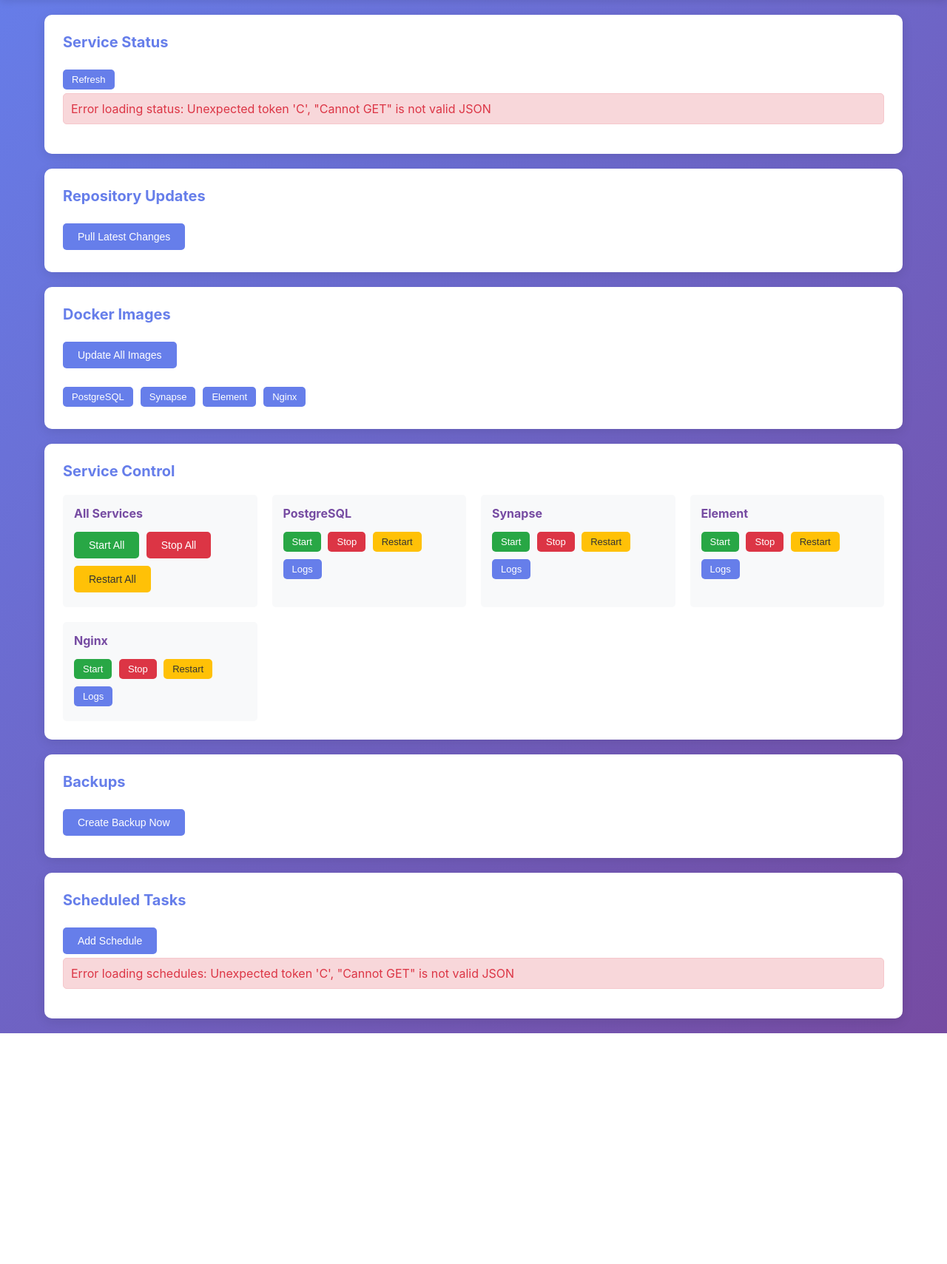
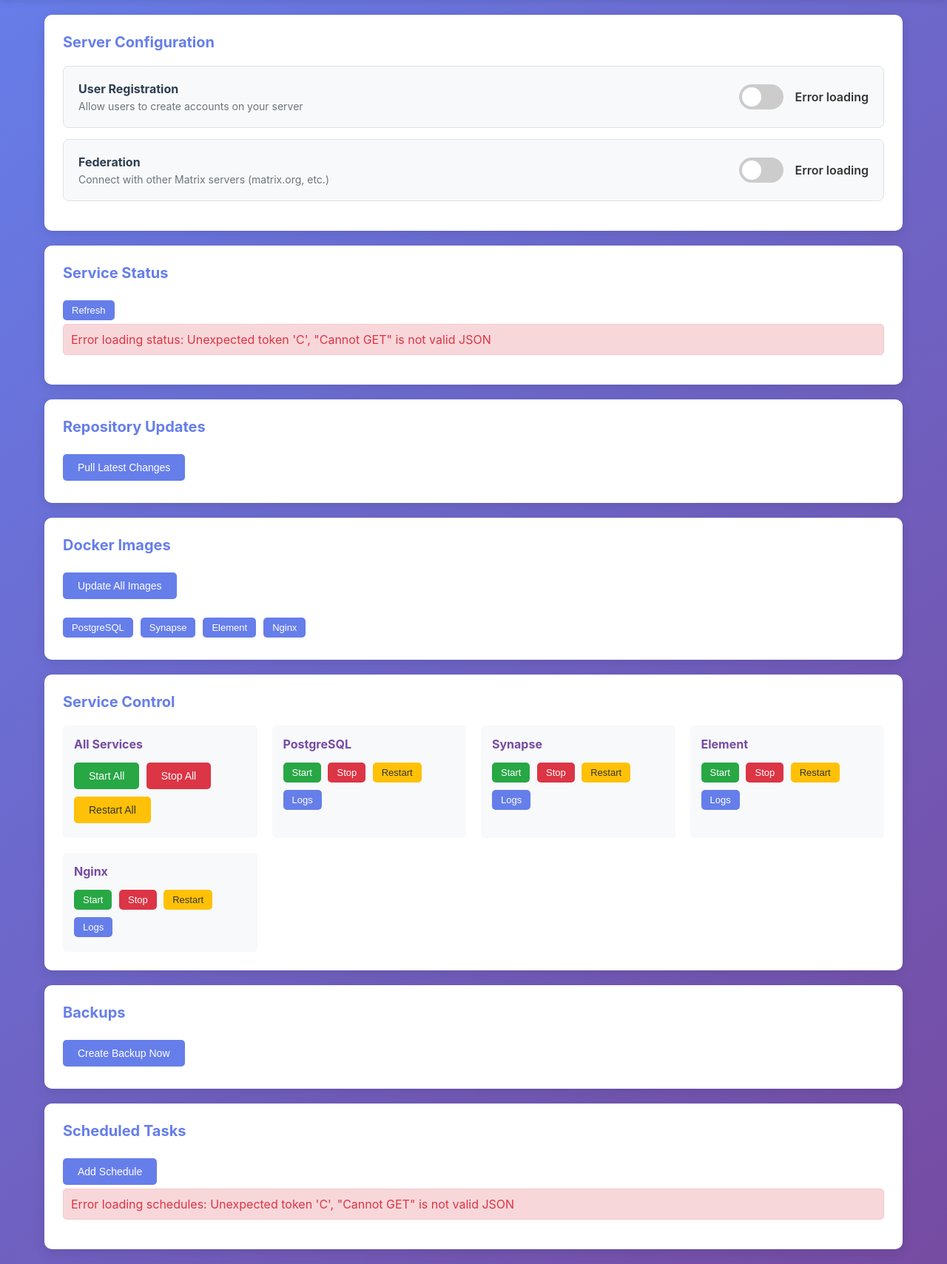
Before and after one commit to papaknee/simple-matrix-selfhost, a Flask app: page / in a window 1280 px wide. Shown: the part 76-1785 px from the top of the page at 74% size. Before the commit the page ends 1473 px from the top, so only its background shows below. Run offline with Flask 3, Linux system fonts and the light colour scheme; the visitor is signed in with stand-in values (Sample User, id 1).

Commit message:
Add admin console UI for registration and federation settings
Co-authored-by: papaknee <35754674+papaknee@users.noreply.github.com>

```diff
--- a/admin/app.py
+++ b/admin/app.py
@@ -34,6 +34,8 @@ ADMIN_PASSWORD = os.environ.get('ADMIN_CONSOLE_PASSWORD', 'admin')
 PROJECT_DIR = Path('/app/project')
 DOCKER_COMPOSE_FILE = PROJECT_DIR / 'docker-compose.yml'
 SCHEDULES_FILE = Path('/app/data/schedules.json')
+ENV_FILE = PROJECT_DIR / '.env'
+HOMESERVER_YAML = PROJECT_DIR / 'synapse_data' / 'homeserver.yaml'
 
 # Constants
 MAX_LOG_LINES = 10000
@@ -198,6 +200,77 @@ def backup_to_s3():
     except Exception as e:
         logger.error(f"Backup failed: {e}")
         return {'success': False, 'error': str(e)}
+
+
+def read_env_file():
+    """Read .env file and return as dictionary."""
+    env_vars = {}
+    if ENV_FILE.exists():
+        try:
+            with open(ENV_FILE, 'r') as f:
+                for line in f:
+                    line = line.strip()
+                    if line and not line.startswith('#') and '=' in line:
+                        key, value = line.split('=', 1)
+                        env_vars[key.strip()] = value.strip()
+        except Exception as e:
+            logger.error(f"Failed to read .env file: {e}")
+    return env_vars
+
+
+def update_env_file(key, value):
+    """Update a specific key in the .env file."""
+    try:
+        if not ENV_FILE.exists():
+            logger.error(".env file does not exist")
+            return False
+
+        # Read all lines
+        with open(ENV_FILE, 'r') as f:
+            lines = f.readlines()
+
+        # Find and update the key
+        key_found = False
+        updated_lines = []
+        for line in lines:
+            if line.strip() and not line.strip().startswith('#') and '=' in line:
+                current_key = line.split('=', 1)[0].strip()
+                if current_key == key:
+                    updated_lines.append(f"{key}={value}\n")
+                    key_found = True
+                else:
+                    updated_lines.append(line)
+            else:
+                updated_lines.append(line)
+
+        # If key not found, append it
+        if not key_found:
+            updated_lines.append(f"\n# Auto-added by admin console\n{key}={value}\n")
+
+        # Write back
+        with open(ENV_FILE, 'w') as f:
+            f.writelines(updated_lines)
+
+        return True
+    except Exception as e:
+        logger.error(f"Failed to update .env file: {e}")
+        return False
+
+
+def get_homeserver_config_value(key):
+    """Read a value from homeserver.yaml."""
+    try:
+        if not HOMESERVER_YAML.exists():
+            return None
+
+        import yaml
+        with open(HOMESERVER_YAML, 'r') as f:
+            config = yaml.safe_load(f)
+
+        return config.get(key)
+    except Exception as e:
+        logger.error(f"Failed to read homeserver.yaml: {e}")
+        return None
 
 
 @app.route('/')
@@ -488,6 +561,81 @@ def delete_schedule(schedule_id):
         return jsonify({'error': str(e)}), 500
 
 
+@app.route('/api/config/server-settings', methods=['GET'])
+@login_required
+def get_server_settings():
+    """Get current registration and federation settings."""
+    try:
+        env_vars = read_env_file()
+
+        # Get values from .env file (or defaults)
+        enable_registration = env_vars.get('ENABLE_REGISTRATION', 'true').lower() == 'true'
+        enable_federation = env_vars.get('ENABLE_FEDERATION', 'false').lower() == 'true'
+
+        # Try to get actual values from homeserver.yaml as well
+        actual_registration = get_homeserver_config_value('enable_registration')
+        actual_federation = get_homeserver_config_value('federation_domain_whitelist')
+
+        return jsonify({
+            'success': True,
+            'settings': {
+                'enable_registration': enable_registration,
+                'enable_federation': enable_federation,
+                'actual_registration': actual_registration,
+                'actual_federation_enabled': actual_federation == [] if actual_federation is not None else None
+            }
+        })
+    except Exception as e:
+        logger.error(f"Failed to get server settings: {e}")
+        return jsonify({'error': str(e)}), 500
+
+
+@app.route('/api/config/server-settings', methods=['POST'])
+@login_required
+def update_server_settings():
+    """Update registration and federation settings."""
+    try:
+        data = request.get_json()
+        enable_registration = data.get('enable_registration')
+        enable_federation = data.get('enable_federation')
+
+        # Validate inputs
+        if enable_registration is None and enable_federation is None:
+            return jsonify({'error': 'No settings provided'}), 400
+
+        # Update .env file
+        if enable_registration is not None:
+            value = 'true' if enable_registration else 'false'
+            if not update_env_file('ENABLE_REGISTRATION', value):
+                return jsonify({'error': 'Failed to update ENABLE_REGISTRATION in .env'}), 500
+            logger.info(f"Updated ENABLE_REGISTRATION to {value}")
+
+        if enable_federation is not None:
+            value = 'true' if enable_federation else 'false'
+            if not update_env_file('ENABLE_FEDERATION', value):
+                return jsonify({'error': 'Failed to update ENABLE_FEDERATION in .env'}), 500
+            logger.info(f"Updated ENABLE_FEDERATION to {value}")
+
+        # Restart synapse to apply changes
+        logger.info("Restarting Synapse to apply configuration changes")
+        restart_result = run_command('docker compose restart synapse')
+
+        if not restart_result['success']:
+            return jsonify({
+                'success': False,
+                'warning': 'Settings updated in .env but Synapse restart failed. Please restart manually.',
+                'error': restart_result['stderr']
+            }), 500
+
+        return jsonify({
+            'success': True,
+            'message': 'Settings updated successfully. Synapse is restarting...'
+        })
+    except Exception as e:
+        logger.error(f"Failed to update server settings: {e}")
+        return jsonify({'error': str(e)}), 500
+
+
 if __name__ == '__main__':
     # Restore schedules on startup
     schedules = load_schedules()
--- a/admin/requirements.txt
+++ b/admin/requirements.txt
@@ -2,3 +2,4 @@ Flask==3.0.0
 APScheduler==3.10.4
 boto3==1.34.17
 Werkzeug==3.0.1
+PyYAML==6.0.1
--- a/admin/static/css/style.css
+++ b/admin/static/css/style.css
@@ -312,6 +312,109 @@ button[type="submit"] {
     padding: 20px;
 }
 
+/* Configuration Section Styles */
+.config-section {
+    margin-top: 15px;
+}
+
+.config-item {
+    display: flex;
+    justify-content: space-between;
+    align-items: center;
+    padding: 20px;
+    background: #f8f9fa;
+    border-radius: 8px;
+    margin-bottom: 15px;
+    border: 1px solid #dee2e6;
+}
+
+.config-label {
+    flex: 1;
+}
+
+.config-label strong {
+    display: block;
+    font-size: 16px;
+    color: #2c3e50;
+    margin-bottom: 5px;
+}
+
+.config-description {
+    margin: 0;
+    color: #6c757d;
+    font-size: 14px;
+}
+
+.config-control {
+    display: flex;
+    align-items: center;
+    gap: 15px;
+}
+
+/* Toggle Switch Styles */
+.toggle {
+    position: relative;
+    display: inline-block;
+    width: 60px;
+    height: 34px;
+}
+
+.toggle input {
+    opacity: 0;
+    width: 0;
+    height: 0;
+}
+
+.toggle-slider {
+    position: absolute;
+    cursor: pointer;
+    top: 0;
+    left: 0;
+    right: 0;
+    bottom: 0;
+    background-color: #ccc;
+    transition: 0.4s;
+    border-radius: 34px;
+}
+
+.toggle-slider:before {
+    position: absolute;
+    content: "";
+    height: 26px;
+    width: 26px;
+    left: 4px;
+    bottom: 4px;
+    background-color: white;
+    transition: 0.4s;
+    border-radius: 50%;
+}
+
+.toggle input:checked + .toggle-slider {
+    background-color: #28a745;
+}
+
+.toggle input:focus + .toggle-slider {
+    box-shadow: 0 0 1px #28a745;
+}
+
+.toggle input:checked + .toggle-slider:before {
+    transform: translateX(26px);
+}
+
+.status-text {
+    font-weight: 600;
+    min-width: 80px;
+    text-align: center;
+}
+
+.status-enabled {
+    color: #28a745;
+}
+
+.status-disabled {
+    color: #6c757d;
+}
+
 @media (max-width: 768px) {
     .container {
         padding: 0 10px;
@@ -328,4 +431,15 @@ button[type="submit"] {
     .service-grid {
         grid-template-columns: 1fr;
     }
+
+    .config-item {
+        flex-direction: column;
+        align-items: flex-start;
+        gap: 15px;
+    }
+
+    .config-control {
+        width: 100%;
+        justify-content: space-between;
+    }
 }
--- a/admin/static/js/app.js
+++ b/admin/static/js/app.js
@@ -298,10 +298,94 @@ async function loadSchedules() {
     }
 }
 
+// Load server configuration settings
+async function loadServerSettings() {
+    try {
+        const data = await apiCall('/admin/api/config/server-settings');
+
+        if (data && data.success) {
+            const settings = data.settings;
+
+            // Update registration toggle
+            const registrationCheckbox = document.getElementById('enable-registration');
+            const registrationStatus = document.getElementById('registration-status');
+            if (registrationCheckbox && registrationStatus) {
+                registrationCheckbox.checked = settings.enable_registration;
+                registrationStatus.textContent = settings.enable_registration ? 'Enabled' : 'Disabled';
+                registrationStatus.className = `status-text ${settings.enable_registration ? 'status-enabled' : 'status-disabled'}`;
+            }
+
+            // Update federation toggle
+            const federationCheckbox = document.getElementById('enable-federation');
+            const federationStatus = document.getElementById('federation-status');
+            if (federationCheckbox && federationStatus) {
+                federationCheckbox.checked = settings.enable_federation;
+                federationStatus.textContent = settings.enable_federation ? 'Enabled' : 'Disabled';
+                federationStatus.className = `status-text ${settings.enable_federation ? 'status-enabled' : 'status-disabled'}`;
+            }
+        }
+    } catch (error) {
+        console.error('Error loading server settings:', error);
+        const registrationStatus = document.getElementById('registration-status');
+        const federationStatus = document.getElementById('federation-status');
+        if (registrationStatus) registrationStatus.textContent = 'Error loading';
+        if (federationStatus) federationStatus.textContent = 'Error loading';
+    }
+}
+
+// Update server settings
+async function updateServerSettings(settingType, value) {
+    const outputDiv = document.getElementById('config-output');
+
+    try {
+        let body = {};
+        if (settingType === 'registration') {
+            body.enable_registration = value;
+        } else if (settingType === 'federation') {
+            body.enable_federation = value;
+        }
+
+        showOutput('config-output', 'Updating settings and restarting Synapse...', 'info');
+
+        const data = await apiCall('/admin/api/config/server-settings', 'POST', body);
+
+        if (data && data.success) {
+            showOutput('config-output', data.message || 'Settings updated successfully!', 'success');
+
+            // Update status text
+            if (settingType === 'registration') {
+                const statusText = document.getElementById('registration-status');
+                statusText.textContent = value ? 'Enabled' : 'Disabled';
+                statusText.className = `status-text ${value ? 'status-enabled' : 'status-disabled'}`;
+            } else if (settingType === 'federation') {
+                const statusText = document.getElementById('federation-status');
+                statusText.textContent = value ? 'Enabled' : 'Disabled';
+                statusText.className = `status-text ${value ? 'status-enabled' : 'status-disabled'}`;
+            }
+
+            // Reload settings after a delay
+            setTimeout(() => {
+                loadServerSettings();
+                hideOutput('config-output');
+            }, 5000);
+        } else {
+            const errorMsg = data ? (data.error || data.warning || 'Unknown error') : 'Failed to update settings';
+            showOutput('config-output', errorMsg, 'error');
+            // Revert checkbox
+            loadServerSettings();
+        }
+    } catch (error) {
+        showOutput('config-output', `Error: ${error.message}`, 'error');
+        // Revert checkbox
+        loadServerSettings();
+    }
+}
+
 // Initialize on page load
 document.addEventListener('DOMContentLoaded', () => {
     refreshStatus();
     loadSchedules();
+    loadServerSettings();
 
     // Auto-refresh status every 30 seconds
     setInterval(refreshStatus, 30000);
--- a/admin/templates/index.html
+++ b/admin/templates/index.html
@@ -13,6 +13,40 @@
     </div>
 
     <div class="container">
+        <!-- Server Configuration -->
+        <section class="panel">
+            <h2>Server Configuration</h2>
+            <div class="config-section">
+                <div class="config-item">
+                    <div class="config-label">
+                        <strong>User Registration</strong>
+                        <p class="config-description">Allow users to create accounts on your server</p>
+                    </div>
+                    <div class="config-control">
+                        <label class="toggle">
+                            <input type="checkbox" id="enable-registration" onchange="updateServerSettings('registration', this.checked)">
+                            <span class="toggle-slider"></span>
+                        </label>
+                        <span id="registration-status" class="status-text">Loading...</span>
+                    </div>
+                </div>
+                <div class="config-item">
+                    <div class="config-label">
+                        <strong>Federation</strong>
+                        <p class="config-description">Connect with other Matrix servers (matrix.org, etc.)</p>
+                    </div>
+                    <div class="config-control">
+                        <label class="toggle">
+                            <input type="checkbox" id="enable-federation" onchange="updateServerSettings('federation', this.checked)">
+                            <span class="toggle-slider"></span>
+                        </label>
+                        <span id="federation-status" class="status-text">Loading...</span>
+                    </div>
+                </div>
+            </div>
+            <div id="config-output" class="output"></div>
+        </section>
+
         <!-- Service Status -->
         <section class="panel">
             <h2>Service Status</h2>
--- a/docker-compose.yml
+++ b/docker-compose.yml
@@ -94,6 +94,7 @@ services:
     volumes:
       - ./docker-compose.yml:/app/project/docker-compose.yml:ro
       - ./.git:/app/project/.git
+      - ./.env:/app/project/.env
       - synapse_data:/app/project/synapse_data:ro
       - /var/run/docker.sock:/var/run/docker.sock
       - admin_data:/app/data
```
Also changed, not shown: README.md.
